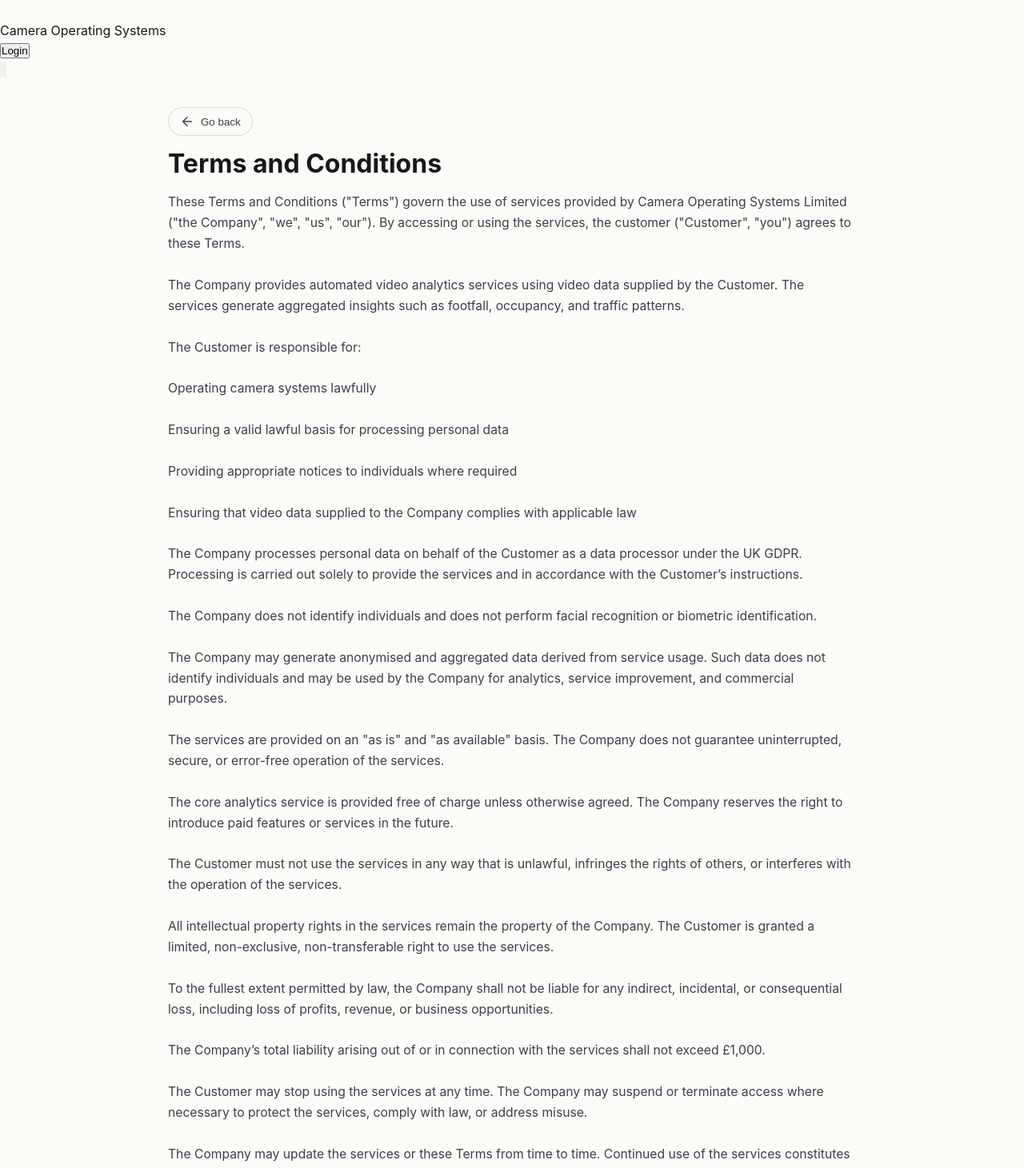
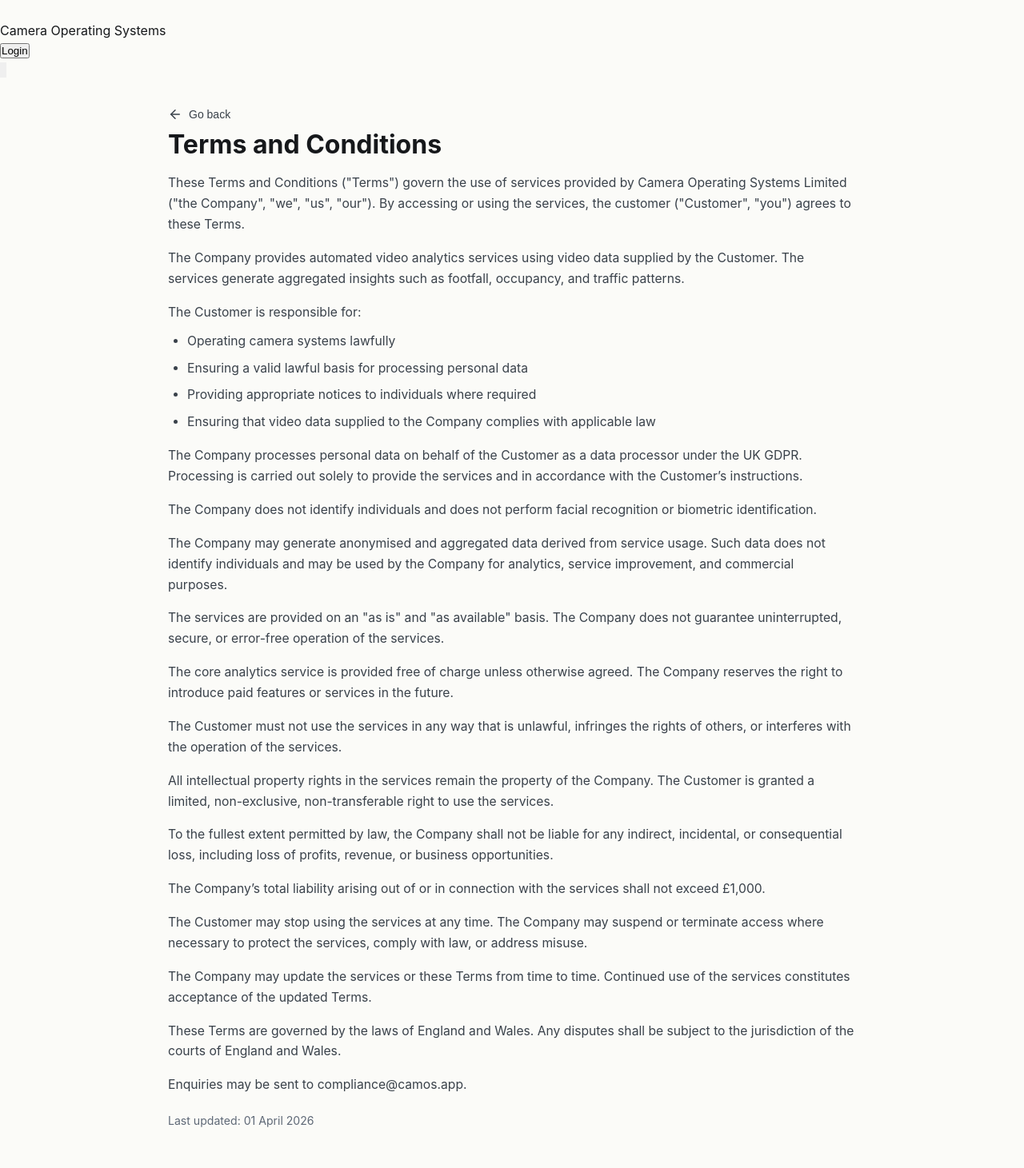
Before and after one commit to Ali-Nigzu/portal, a React (Vite) app in the folder frontend/: page /terms-and-conditions in a window 1280 px wide. Shown: the part 1980-3441 px from the top of the page at 80% size. Built offline with nearby package versions, Linux system fonts and the light colour scheme; no server answers.

Commit message:
Refine terms page list formatting, metadata, and back-link styling

```diff
--- a/frontend/src/features/legal/TermsAndConditionsPage.css
+++ b/frontend/src/features/legal/TermsAndConditionsPage.css
@@ -15,36 +15,62 @@
   padding: 0;
 }
 
-.terms-page__back {
-  border: 1px solid var(--line-soft);
-  background: var(--surface-page);
+.terms-page__back-link {
+  border: 0;
+  background: transparent;
   color: var(--text-default);
-  border-radius: 999px;
-  padding: 8px 14px;
+  padding: 0;
   display: inline-flex;
   align-items: center;
   gap: 8px;
+  justify-self: start;
+  margin-bottom: 10px;
+  font-size: 14px;
+  text-decoration: none;
+  text-underline-offset: 3px;
   cursor: pointer;
 }
 
-.terms-page__back:hover,
-.terms-page__back:focus-visible {
-  border-color: var(--line-default);
+.terms-page__back-link:hover,
+.terms-page__back-link:focus-visible {
   color: var(--text-strong);
+  text-decoration: underline;
 }
 
 .terms-page__title {
-  margin: 16px 0 16px;
+  margin: 0 0 16px;
   font-size: clamp(1.5rem, 3vw, 2rem);
   line-height: 1.2;
 }
 
 .terms-page__body {
-  margin: 0;
   color: var(--text-default);
   line-height: 1.65;
-  white-space: pre-line;
   font-size: 0.98rem;
+}
+
+.terms-page__body p {
+  margin: 0;
+}
+
+.terms-page__body p + p {
+  margin-top: 16px;
+}
+
+.terms-page__list {
+  margin: 10px 0 16px 24px;
+  padding: 0;
+}
+
+.terms-page__list li + li {
+  margin-top: 8px;
+}
+
+.terms-page__meta {
+  margin: 22px 0 0;
+  font-size: 0.88rem;
+  line-height: 1.4;
+  color: var(--text-muted);
 }
 
 @media (max-width: 900px) {
--- a/frontend/src/features/legal/TermsAndConditionsPage.tsx
+++ b/frontend/src/features/legal/TermsAndConditionsPage.tsx
@@ -8,45 +8,33 @@ import { useIsPhoneLayout } from "../auth/hooks/useIsPhoneLayout";
 import LandingHeader from "../landing/components/LandingHeader";
 import "./TermsAndConditionsPage.css";
 
-const TERMS_AND_CONDITIONS_TEXT = `These Terms and Conditions ("Terms") govern the use of services provided by Camera Operating Systems Limited ("the Company", "we", "us", "our"). By accessing or using the services, the customer ("Customer", "you") agrees to these Terms.
+const TERMS_PARAGRAPHS_BEFORE_RESPONSIBILITIES = [
+  "These Terms and Conditions (\"Terms\") govern the use of services provided by Camera Operating Systems Limited (\"the Company\", \"we\", \"us\", \"our\"). By accessing or using the services, the customer (\"Customer\", \"you\") agrees to these Terms.",
+  "The Company provides automated video analytics services using video data supplied by the Customer. The services generate aggregated insights such as footfall, occupancy, and traffic patterns.",
+] as const;
 
-The Company provides automated video analytics services using video data supplied by the Customer. The services generate aggregated insights such as footfall, occupancy, and traffic patterns.
+const TERMS_RESPONSIBILITIES = [
+  "Operating camera systems lawfully",
+  "Ensuring a valid lawful basis for processing personal data",
+  "Providing appropriate notices to individuals where required",
+  "Ensuring that video data supplied to the Company complies with applicable law",
+] as const;
 
-The Customer is responsible for:
-
-Operating camera systems lawfully
-
-Ensuring a valid lawful basis for processing personal data
-
-Providing appropriate notices to individuals where required
-
-Ensuring that video data supplied to the Company complies with applicable law
-
-The Company processes personal data on behalf of the Customer as a data processor under the UK GDPR. Processing is carried out solely to provide the services and in accordance with the Customer’s instructions.
-
-The Company does not identify individuals and does not perform facial recognition or biometric identification.
-
-The Company may generate anonymised and aggregated data derived from service usage. Such data does not identify individuals and may be used by the Company for analytics, service improvement, and commercial purposes.
-
-The services are provided on an "as is" and "as available" basis. The Company does not guarantee uninterrupted, secure, or error-free operation of the services.
-
-The core analytics service is provided free of charge unless otherwise agreed. The Company reserves the right to introduce paid features or services in the future.
-
-The Customer must not use the services in any way that is unlawful, infringes the rights of others, or interferes with the operation of the services.
-
-All intellectual property rights in the services remain the property of the Company. The Customer is granted a limited, non-exclusive, non-transferable right to use the services.
-
-To the fullest extent permitted by law, the Company shall not be liable for any indirect, incidental, or consequential loss, including loss of profits, revenue, or business opportunities.
-
-The Company’s total liability arising out of or in connection with the services shall not exceed £1,000.
-
-The Customer may stop using the services at any time. The Company may suspend or terminate access where necessary to protect the services, comply with law, or address misuse.
-
-The Company may update the services or these Terms from time to time. Continued use of the services constitutes acceptance of the updated Terms.
-
-These Terms are governed by the laws of England and Wales. Any disputes shall be subject to the jurisdiction of the courts of England and Wales.
-
-Enquiries may be sent to compliance@camos.app.`;
+const TERMS_PARAGRAPHS_AFTER_RESPONSIBILITIES = [
+  "The Company processes personal data on behalf of the Customer as a data processor under the UK GDPR. Processing is carried out solely to provide the services and in accordance with the Customer’s instructions.",
+  "The Company does not identify individuals and does not perform facial recognition or biometric identification.",
+  "The Company may generate anonymised and aggregated data derived from service usage. Such data does not identify individuals and may be used by the Company for analytics, service improvement, and commercial purposes.",
+  "The services are provided on an \"as is\" and \"as available\" basis. The Company does not guarantee uninterrupted, secure, or error-free operation of the services.",
+  "The core analytics service is provided free of charge unless otherwise agreed. The Company reserves the right to introduce paid features or services in the future.",
+  "The Customer must not use the services in any way that is unlawful, infringes the rights of others, or interferes with the operation of the services.",
+  "All intellectual property rights in the services remain the property of the Company. The Customer is granted a limited, non-exclusive, non-transferable right to use the services.",
+  "To the fullest extent permitted by law, the Company shall not be liable for any indirect, incidental, or consequential loss, including loss of profits, revenue, or business opportunities.",
+  "The Company’s total liability arising out of or in connection with the services shall not exceed £1,000.",
+  "The Customer may stop using the services at any time. The Company may suspend or terminate access where necessary to protect the services, comply with law, or address misuse.",
+  "The Company may update the services or these Terms from time to time. Continued use of the services constitutes acceptance of the updated Terms.",
+  "These Terms are governed by the laws of England and Wales. Any disputes shall be subject to the jurisdiction of the courts of England and Wales.",
+  "Enquiries may be sent to compliance@camos.app.",
+] as const;
 
 const TermsAndConditionsPage: React.FC = () => {
   const navigate = useNavigate();
@@ -75,13 +63,29 @@ const TermsAndConditionsPage: React.FC = () => {
 
       <main className="terms-page__main" aria-label="Terms and Conditions content">
         <section className="terms-page__document">
-          <button type="button" className="terms-page__back" onClick={handleGoBack}>
+          <button type="button" className="terms-page__back-link" onClick={handleGoBack}>
             <ArrowLeft size={18} aria-hidden="true" />
             <span>Go back</span>
           </button>
 
           <h1 className="terms-page__title">Terms and Conditions</h1>
-          <p className="terms-page__body">{TERMS_AND_CONDITIONS_TEXT}</p>
+          <div className="terms-page__body">
+            {TERMS_PARAGRAPHS_BEFORE_RESPONSIBILITIES.map((paragraph) => (
+              <p key={paragraph}>{paragraph}</p>
+            ))}
+
+            <p>The Customer is responsible for:</p>
+            <ul className="terms-page__list">
+              {TERMS_RESPONSIBILITIES.map((item) => (
+                <li key={item}>{item}</li>
+              ))}
+            </ul>
+
+            {TERMS_PARAGRAPHS_AFTER_RESPONSIBILITIES.map((paragraph) => (
+              <p key={paragraph}>{paragraph}</p>
+            ))}
+          </div>
+          <p className="terms-page__meta">Last updated: 01 April 2026</p>
         </section>
       </main>
 
```
